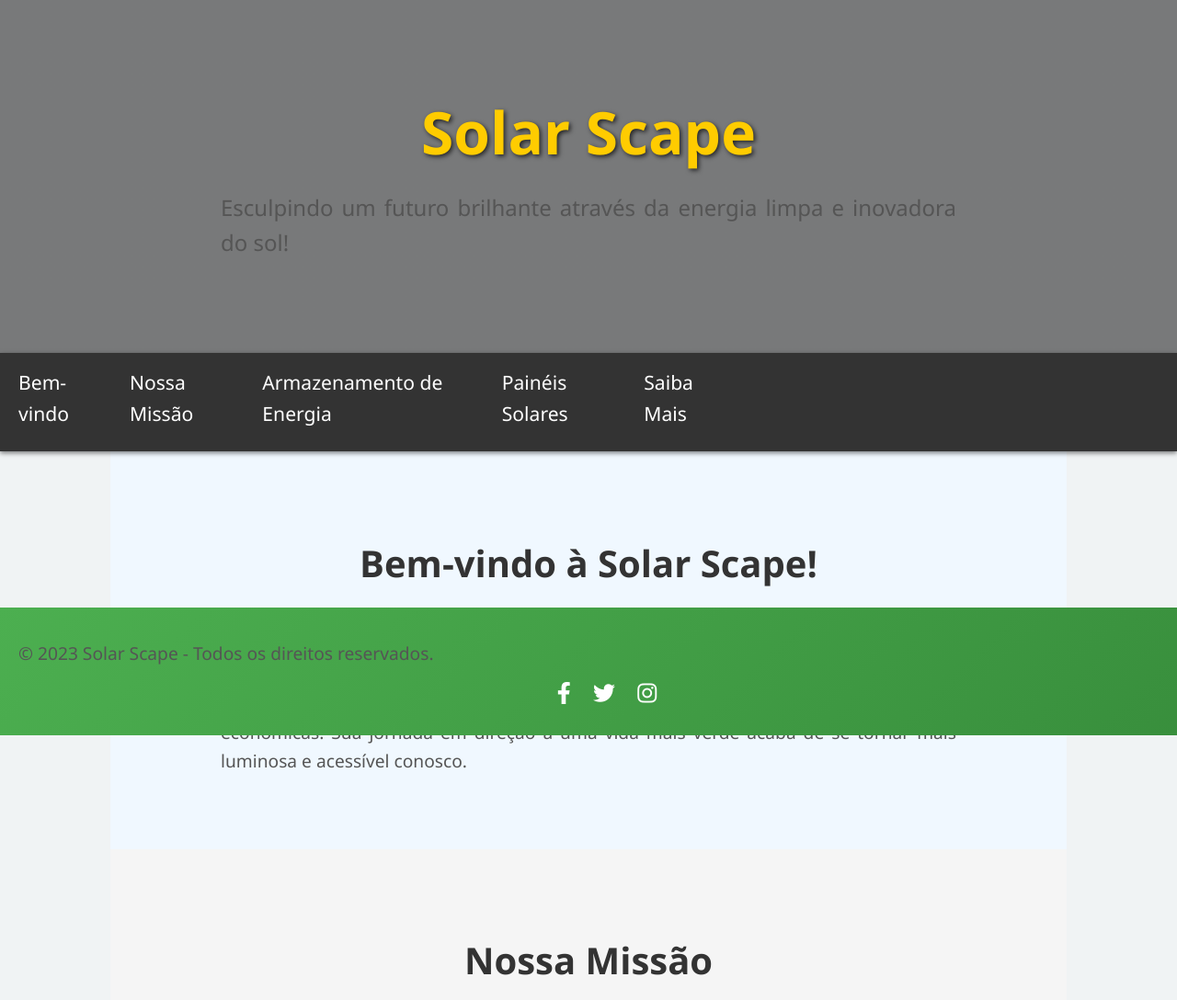
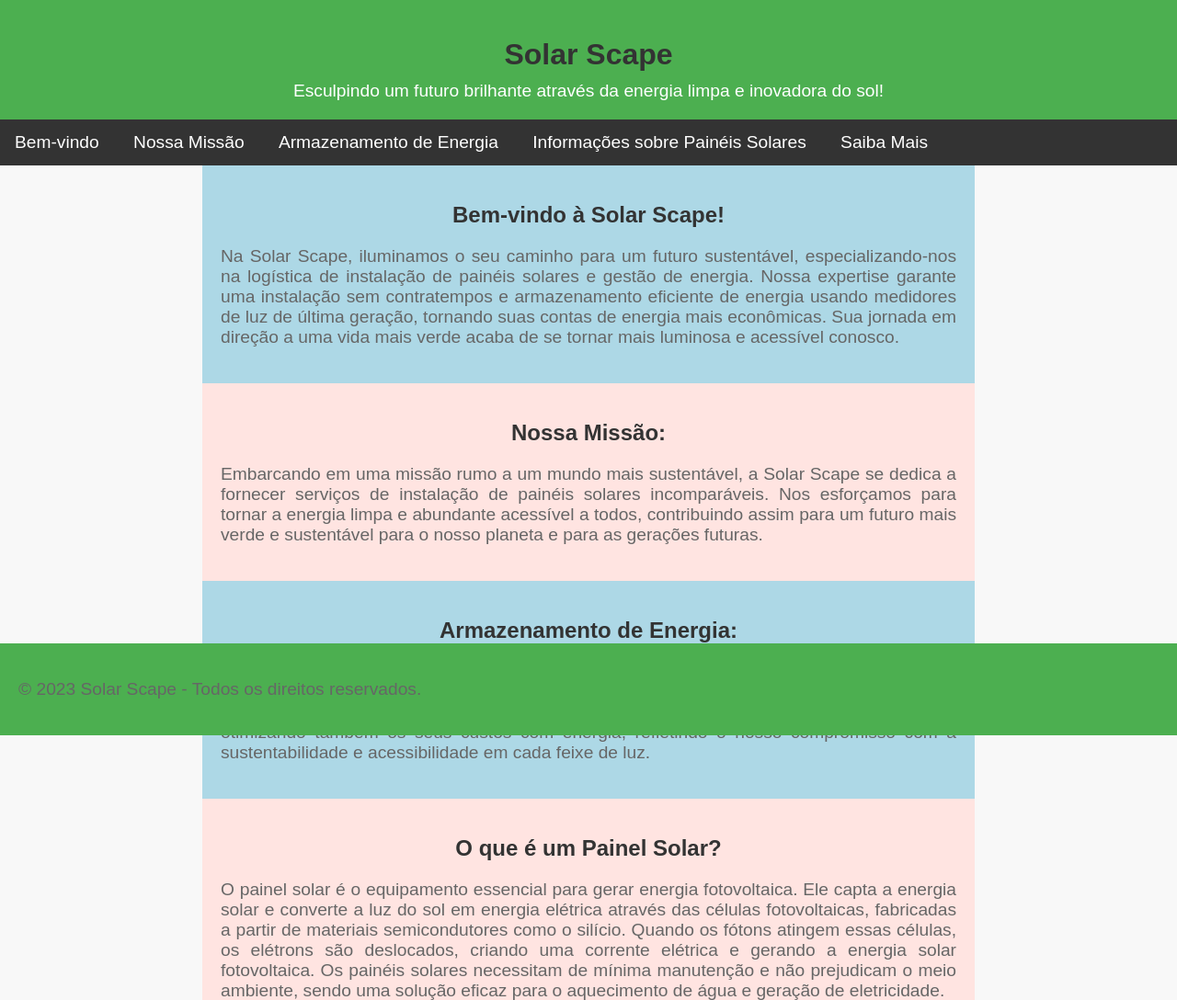
Before and after one commit to ronikriger/michelkriger, a plain HTML site: page index.html in a window 1280 px wide. Shown: the top 1088 px of the page at 92% size. Drawn offline with Linux system fonts and the light colour scheme.

Commit message:
Update index.html

```diff
--- a/index.html
+++ b/index.html
@@ -1,164 +1,105 @@
 <!DOCTYPE html>
 <html lang="pt-br">
 <head>
-    <!-- Include Font Awesome for social media icons -->
-    <link rel="stylesheet" href="https://cdnjs.cloudflare.com/ajax/libs/font-awesome/6.0.0-beta3/css/all.min.css" />
-    <!-- External CSS (if any) -->
-    <link rel="stylesheet" href="styles.css">
     <meta charset="UTF-8">
     <meta name="viewport" content="width=device-width, initial-scale=1.0">
     <title>Solar Scape</title>
     <style>
-        /* Updated CSS for a cooler look */
         body {
-            font-family: 'Segoe UI', Tahoma, Geneva, Verdana, sans-serif;
+            font-family: Arial, sans-serif;
             margin: 0;
             padding: 0;
-            background-color: #f0f3f4;
-            scroll-behavior: smooth;
+            background-color: #f8f8f8;
             text-align: center;
         }
 
         header {
-            background: linear-gradient(rgba(0, 0, 0, 0.5), rgba(0, 0, 0, 0.5)), url('your-image-url.jpg') center/cover no-repeat;
+            background-color: #4caf50;
             color: #fff;
-            padding: 100px 20px;
-            text-align: center;
-            position: relative;
+            padding: 20px;
+            display: flex;
+            flex-direction: column;
+            justify-content: center;
+            align-items: center;
         }
 
         header h1 {
-            font-size: 4em;
-            margin: 0 0 20px;
-            color: #ffcc00;
-            text-shadow: 2px 2px 5px rgba(0, 0, 0, 0.7);
+            margin-bottom: 10px;
+            font-size: 2em;
         }
 
         header p {
-            font-size: 1.5em;
-            max-width: 800px;
-            margin: 0 auto;
-        }
-
-        nav {
-            background: #333;
-            position: sticky;
-            top: 0;
-            z-index: 10;
-            box-shadow: 0 2px 5px rgba(0, 0, 0, 0.5);
+            margin: 0;
+            color: #fff;
         }
 
         nav ul {
-            list-style: none;
+            list-style-type: none;
             margin: 0;
             padding: 0;
-            display: flex;
-            justify-content: center;
+            overflow: hidden;
+            background-color: #333;
         }
 
         nav li {
-            margin: 0;
+            display: inline;
         }
 
         nav a {
-            display: block;
-            padding: 15px 20px;
-            color: #fff;
-            font-size: 1.1em;
+            display: inline-block;
+            color: white;
+            text-align: center;
+            padding: 14px 16px;
             text-decoration: none;
-            transition: background 0.3s, color 0.3s;
         }
 
         nav a:hover {
-            background: #444;
-            color: #ffcc00;
+            background-color: #ddd;
+            color: black;
         }
 
         .panel {
-            padding: 60px 20px;
+            padding: 20px;
             margin: auto;
-            max-width: 1000px;
-            transition: transform 0.3s, background-color 0.3s;
-        }
-
-        .panel:hover {
-            transform: translateY(-10px);
-            background-color: #e6f7ff;
+            max-width: 800px;
         }
 
         .panel:nth-child(odd) {
-            background-color: #f0f8ff; /* AliceBlue */
+            background-color: #add8e6; /* Azul claro */
         }
 
         .panel:nth-child(even) {
-            background-color: #f5f5f5; /* LightGray */
+            background-color: #ffe4e1; /* Rosa cor de pele */
         }
 
-        h2 {
+        h1, h2 {
             color: #333;
-            font-size: 2.5em;
-            margin-bottom: 20px;
+            font-size: 1.5em;
         }
 
         p, ul, ol {
-            color: #555;
+            color: #666;
             font-size: 1.2em;
-            line-height: 1.6;
-            max-width: 800px;
-            margin: 0 auto 20px;
             text-align: justify;
         }
 
         ul, ol {
-            padding-left: 40px;
+            padding-left: 20px;
             text-align: left;
         }
 
-        ul li, ol li {
-            margin-bottom: 10px;
-        }
-
-        a {
-            color: #007acc;
-            text-decoration: none;
-            transition: color 0.3s;
-        }
-
-        a:hover {
-            color: #005f99;
+        footer {
+            text-align: center;
+            padding: 20px;
+            background-color: #4caf50;
+            color: #fff;
+            position: fixed;
+            width: 100%;
+            bottom: 0;
         }
 
         .footer-spacer {
-            height: 100px;
-        }
-
-        footer {
-            background: linear-gradient(135deg, #4caf50, #388e3c);
-            color: #fff;
-            padding: 30px 20px;
-            position: fixed;
-            width: 100%;
-            bottom: 0;
-            text-align: center;
-        }
-
-        footer p {
-            margin: 5px 0;
-        }
-
-        footer .social-icons {
-            margin-top: 10px;
-        }
-
-        footer .social-icons a {
-            color: #fff;
-            margin: 0 10px;
-            font-size: 1.5em;
-            transition: color 0.3s;
-        }
-
-        footer .social-icons a:hover {
-            color: #ffcc00;
+            height: 50px;
         }
     </style>
 </head>
@@ -172,7 +113,7 @@
             <li><a href="#welcome">Bem-vindo</a></li>
             <li><a href="#mission">Nossa Missão</a></li>
             <li><a href="#energy-storage">Armazenamento de Energia</a></li>
-            <li><a href="#solar-panels-info">Painéis Solares</a></li>
+            <li><a href="#solar-panels-info">Informações sobre Painéis Solares</a></li>
             <li><a href="#learn-more">Saiba Mais</a></li>
         </ul>
     </nav>
@@ -181,11 +122,11 @@
         <p>Na Solar Scape, iluminamos o seu caminho para um futuro sustentável, especializando-nos na logística de instalação de painéis solares e gestão de energia. Nossa expertise garante uma instalação sem contratempos e armazenamento eficiente de energia usando medidores de luz de última geração, tornando suas contas de energia mais econômicas. Sua jornada em direção a uma vida mais verde acaba de se tornar mais luminosa e acessível conosco.</p>
     </section>
     <section id="mission" class="panel">
-        <h2>Nossa Missão</h2>
+        <h2>Nossa Missão:</h2>
         <p>Embarcando em uma missão rumo a um mundo mais sustentável, a Solar Scape se dedica a fornecer serviços de instalação de painéis solares incomparáveis. Nos esforçamos para tornar a energia limpa e abundante acessível a todos, contribuindo assim para um futuro mais verde e sustentável para o nosso planeta e para as gerações futuras.</p>
     </section>
     <section id="energy-storage" class="panel">
-        <h2>Armazenamento de Energia</h2>
+        <h2>Armazenamento de Energia:</h2>
         <p>Nossas soluções inovadoras de armazenamento de energia, apoiadas por medidores de luz avançados, garantem que a energia gerada pelos seus painéis solares seja armazenada de maneira eficiente. Isso assegura que você tenha acesso a uma energia limpa e confiável, otimizando também os seus custos com energia, refletindo o nosso compromisso com a sustentabilidade e acessibilidade em cada feixe de luz.</p>
     </section>
     <section id="solar-panels-info" class="panel">
@@ -221,11 +162,6 @@
     <div class="footer-spacer"></div>
     <footer>
         <p>&copy; 2023 Solar Scape - Todos os direitos reservados.</p>
-        <div class="social-icons">
-            <a href="#"><i class="fab fa-facebook-f"></i></a>
-            <a href="#"><i class="fab fa-twitter"></i></a>
-            <a href="#"><i class="fab fa-instagram"></i></a>
-        </div>
     </footer>
 </body>
 </html>
```
